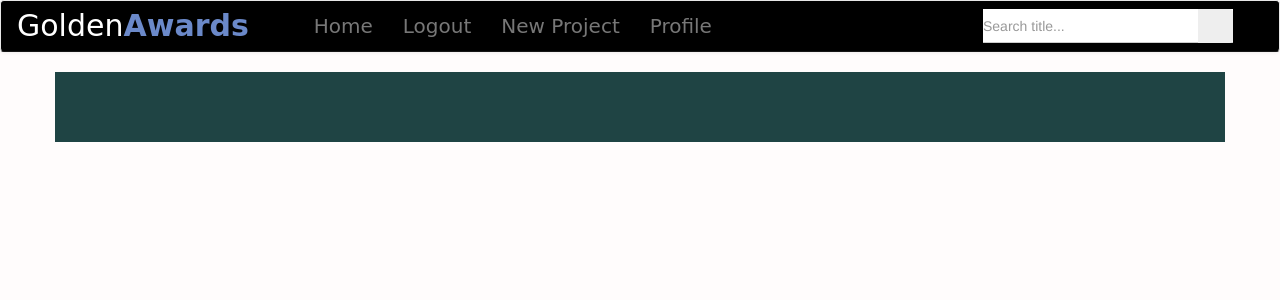
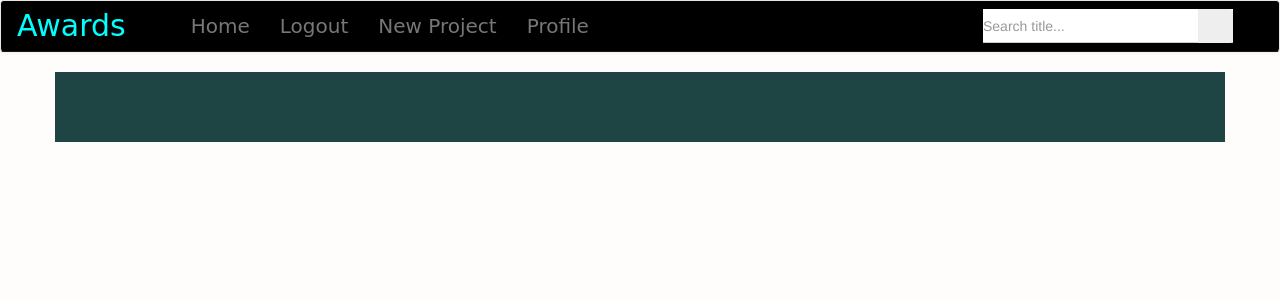
Before and after one commit to khalid-serar/Awards-App, a Django app: template golden/templates/index.html in a window 1280 px wide. Shown: the top 300 px of the page. Run offline with Django 4.2, Linux system fonts and the light colour scheme; the template is opened without the code that fills it, so the values that code supplies are empty; parts of the project's set-up code (start-up, migrations or seed data) failed here and were passed over; some libraries are stand-ins or nearby versions.

Commit message:
add app name

```diff
--- a/golden/templates/navbar.html
+++ b/golden/templates/navbar.html
@@ -96,7 +96,7 @@
 <body>
 <nav class="navbar navbar-default navbar-expand-lg navbar-light">
 	<div class="navbar-header">
-		<a class="navbar-brand" href="#" style="font-size: 30px; font-family: 'Special Elite', cursive;">Golden<b>Awards</b></a>
+		<a class="navbar-brand" href="#" style="font-size: 30px; font-family: 'Special Elite', cursive; color: aqua;">Awards</a>
 		<button type="button" data-target="#navbarCollapse" data-toggle="collapse" class="navbar-toggle">
 			<span class="navbar-toggler-icon"></span>
 			<span class="icon-bar"></span>
```
Also changed, not shown: README.md.
